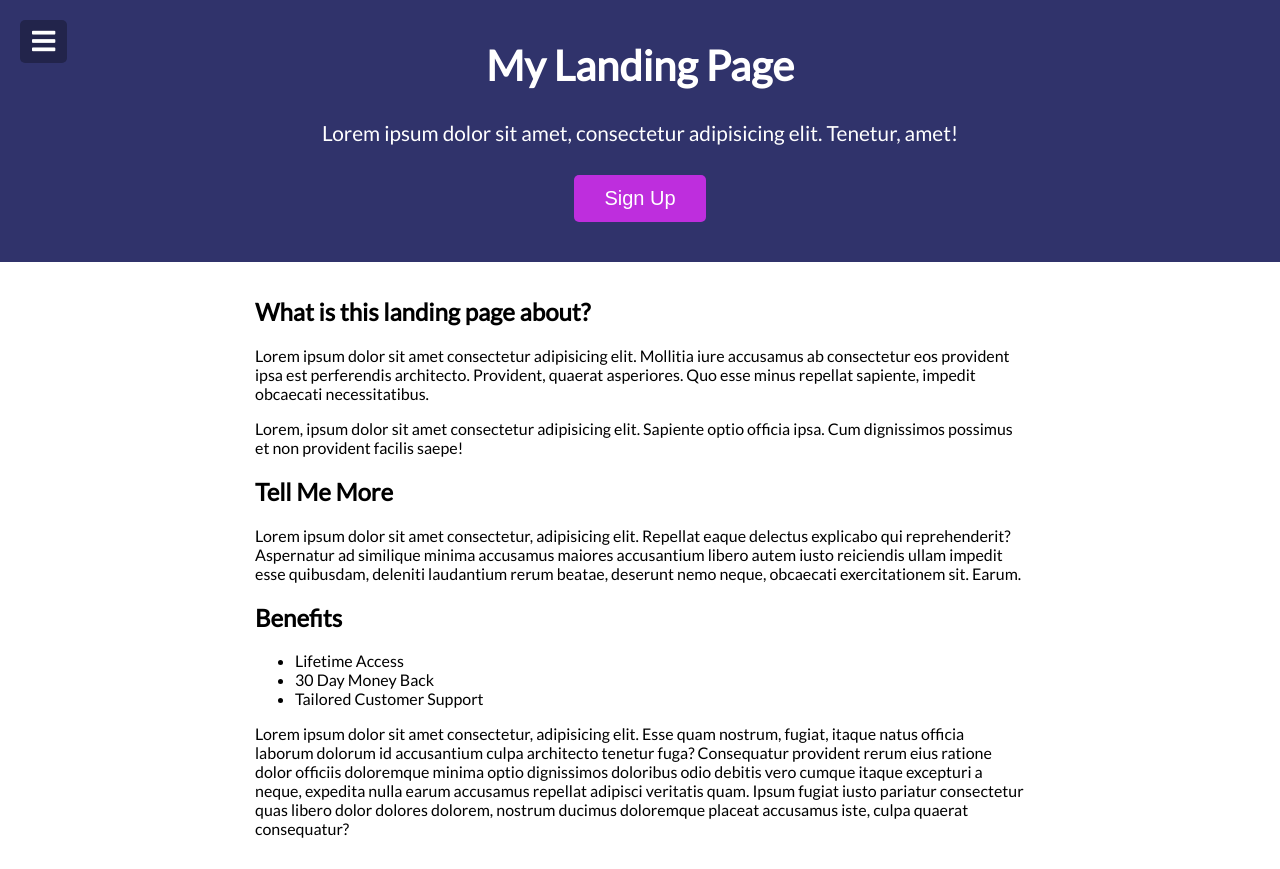
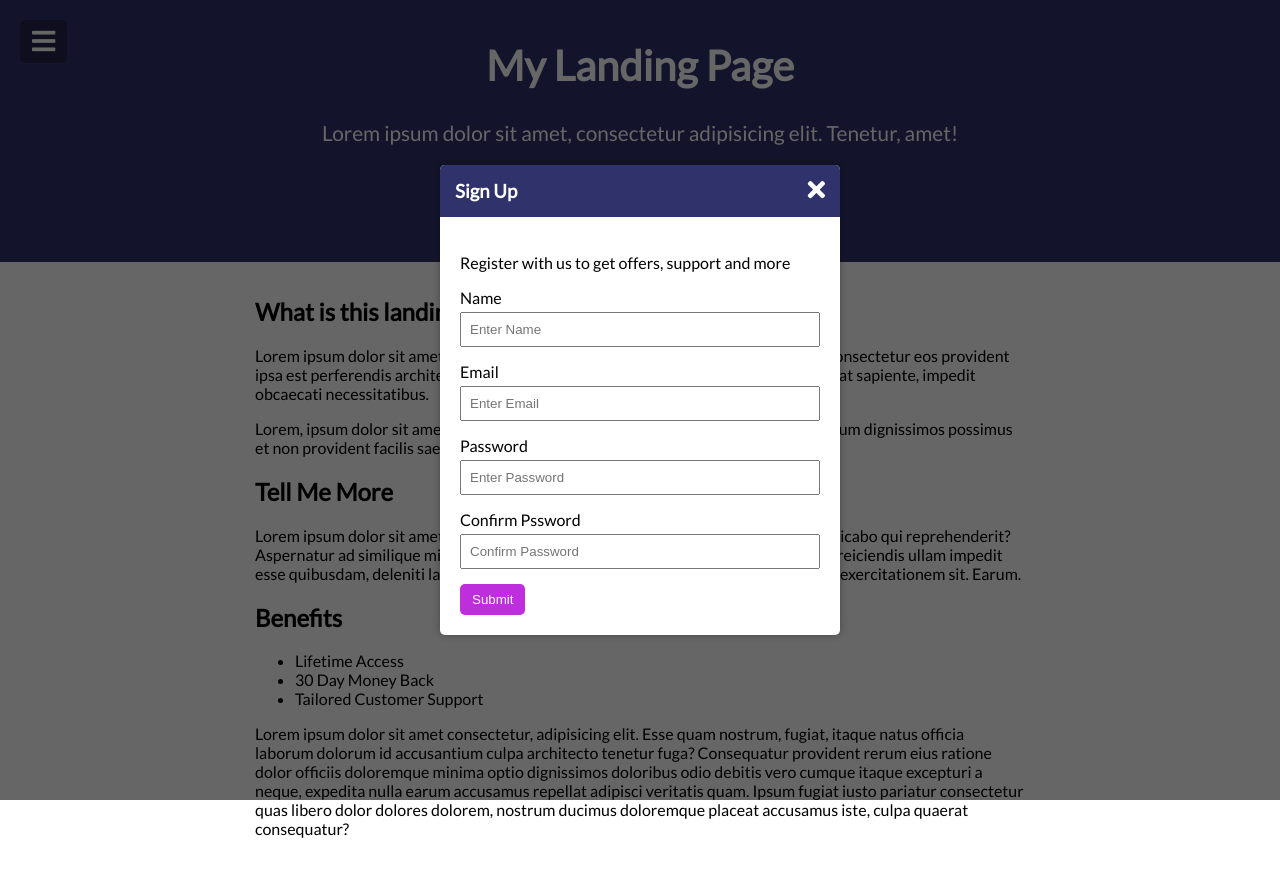
Before and after one commit to DasolPark/Dasol_React_20_Web_Projects, a React (Create React App) app: page /menu-slider-modal in a window 1280 px wide. Both pictures are taken after a click on the button "Sign Up". Built offline with nearby package versions, Linux system fonts and the light colour scheme.

Commit message:
[Menu Slider And Modal] Functionality

```diff
--- a/src/components/MenuSliderAndModal/MenuSliderAndModal.js
+++ b/src/components/MenuSliderAndModal/MenuSliderAndModal.js
@@ -3,10 +3,36 @@ import React from 'react';
 import './MenuSliderAndModal.css';
 
 export default class MenuSliderAndModal extends React.Component {
+
+  constructor(props) {
+    super(props);
+
+    this.sliderBody = React.createRef();
+    this.modal = React.createRef();
+  }
+
+  onToggleClick = () => {
+    this.sliderBody.current.classList.toggle('show-nav');
+  }
+
+  onSignUpBtnClick = () => {
+    this.modal.current.classList.add('show-modal');
+  }
+
+  onCloseBtnClick = () => {
+    this.modal.current.classList.remove('show-modal');
+  }
+
+  onWindowClick = (e) => {
+    if (e.target === this.modal.current) {
+      this.modal.current.classList.remove('show-modal')
+    }
+  }
+
   render() {
     return (
-      <div className="menu-slider__wrapper">
-        <div className="menu-slider__container">
+      <div className="menu-slider__wrapper" onClick={this.onWindowClick}>
+        <div ref={this.sliderBody} className="menu-slider__container">
 
           <nav>
             <div className="logo">
@@ -21,14 +47,14 @@ export default class MenuSliderAndModal extends React.Component {
           </nav>
 
           <header>
-            <button className="toggle"><i className="fa fa-bars fa-2x"></i></button>
+            <button className="toggle" onClick={this.onToggleClick}><i className="fa fa-bars fa-2x"></i></button>
 
             <h1>My Landing Page</h1>
             <p>
               Lorem ipsum dolor sit amet, consectetur adipisicing elit. Tenetur, amet!
             </p>
 
-            <button className="open-btn">Sign Up</button>
+            <button className="open-btn" onClick={this.onSignUpBtnClick}>Sign Up</button>
           </header>
 
           <div className="container">
@@ -72,9 +98,9 @@ export default class MenuSliderAndModal extends React.Component {
             </p>
           </div>
 
-          <div className="modal-container">
+          <div ref={this.modal} className="modal-container">
             <div className="modal">
-              <button className="close-btn">
+              <button className="close-btn" onClick={this.onCloseBtnClick}>
                 <i className="fa fa-times"></i>
               </button>
               <div className="modal-header">
```
